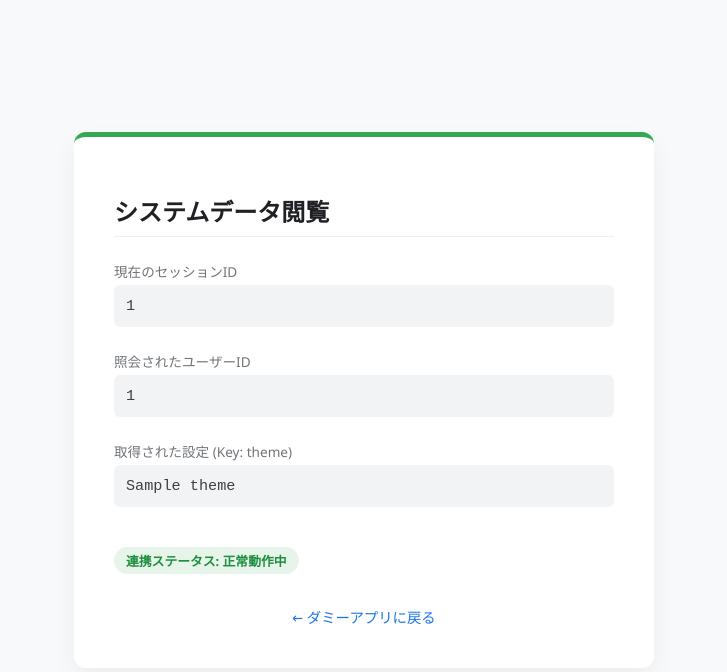
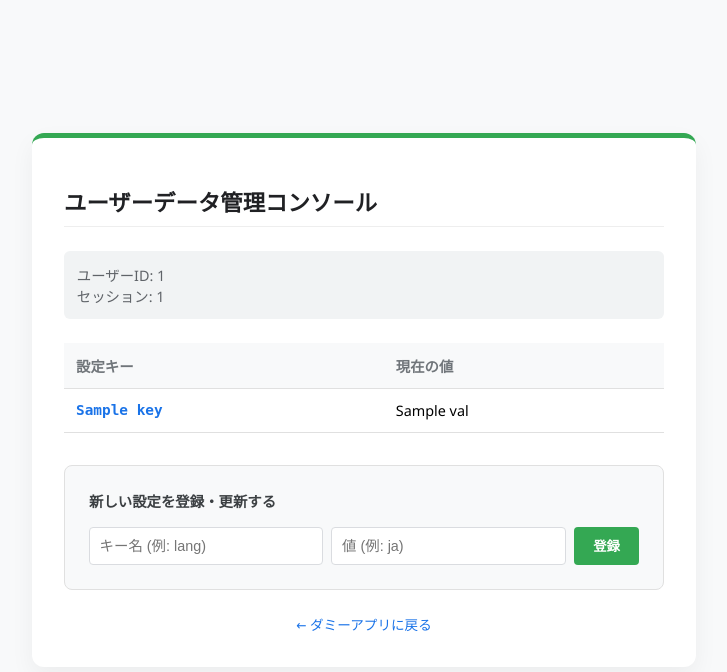
Before and after one commit to Masafuro/MoDT, a Flask app: template viewer-unit/templates/index.html in a window 1280 px wide. Shown: the top 672 px of the page, without its empty margins (276-1003 px from the left). Run offline with Flask 3, Linux system fonts and the light colour scheme; the template is opened without the code that fills it: most values are stand-ins (such as "Sample title", 1, 10 or a date in 2020).

Commit message:
add viewer-unit

```diff
--- a/viewer-unit/main.py
+++ b/viewer-unit/main.py
@@ -1,12 +1,11 @@
 import time
 import os
-from flask import Flask, request, jsonify, render_template
+from flask import Flask, request, jsonify, render_template, redirect
 import modt
 
 app = Flask(__name__)
 
 # リクエストごとの状態を保持する一時的なバッファ
-# キーはsession_id、値は取得した情報を格納する辞書
 request_context = {}
 
 def on_message(client, userdata, msg):
@@ -15,7 +14,7 @@ def on_message(client, userdata, msg):
     if error:
         return
 
-    # セッション照会の結果（identify-unitからの返答）
+    # 1. セッション照会の結果（identify-unitからの返答）
     if msg.topic == modt.TOPIC_SESSION_INFO:
         sid = payload.get("session_id")
         if sid in request_context:
@@ -23,73 +22,96 @@ def on_message(client, userdata, msg):
             request_context[sid]["auth_status"] = payload.get("status")
             modt.logger.info(f"Identify response received: {sid} -> {payload.get('user_id')}")
 
-    # データ取得の結果（db-unitからの返答）
-    elif msg.topic == modt.TOPIC_STATE_VAL:
+    # 2. 全データ取得の結果（db-unitからの返答）
+    # modt.py で新設した TOPIC_STATE_ALL_VAL を使用します
+    elif msg.topic == modt.TOPIC_STATE_ALL_VAL:
         uid = payload.get("user_id")
-        # 該当するuser_idを持つリクエストコンテキストを探す
+        # 該当するuser_idを持つ全てのリクエストコンテキストにデータを流し込む
         for sid, ctx in request_context.items():
             if ctx.get("user_id") == uid:
-                ctx["db_data"] = payload.get("value")
+                ctx["all_data"] = payload.get("data", {})
                 ctx["completed"] = True
-                modt.logger.info(f"Data value received for user: {uid}")
+                modt.logger.info(f"All data received for user: {uid} ({len(ctx['all_data'])} keys)")
 
 # MQTTクライアントのセットアップ
 client = modt.get_mqtt_client(client_id="viewer-unit-service")
 client.on_message = on_message
 modt.connect_broker(client)
-client.subscribe([(modt.TOPIC_SESSION_INFO, 0), (modt.TOPIC_STATE_VAL, 0)])
+
+# 新設された全件取得用トピックを購読リストに追加
+client.subscribe([
+    (modt.TOPIC_SESSION_INFO, 0),
+    (modt.TOPIC_STATE_ALL_VAL, 0)
+])
 
 @app.route('/view-data', methods=['GET'])
 def view_data():
-    """セッションIDを元にユーザーデータを取得して表示するエンドポイント"""
+    """セッションIDを元にユーザーの全データを取得してテーブル表示する"""
     session_id = request.args.get('session_id')
     if not session_id:
         return jsonify({"error": "session_id is required"}), 400
 
-    # このリクエストの状態を初期化
     request_context[session_id] = {
         "user_id": None,
         "auth_status": "pending",
-        "db_data": None,
+        "all_data": {},
         "completed": False,
-        "query_sent": False  # 重複送信を防ぐためのフラグ
+        "query_sent": False
     }
 
-    # 手順1: セッションIDを投げてユーザーIDを問い合わせる
+    # 手順1: 身元照会
     client.publish(modt.TOPIC_SESSION_QUERY, modt.create_session_query_payload(session_id))
 
-    # 手順2: 内部通信の完了を待機（最大5秒）
     timeout = 5.0
     start_time = time.time()
 
     while time.time() - start_time < timeout:
         ctx = request_context[session_id]
 
-        # ユーザーIDが判明し、まだデータベースに問い合わせていない場合
+        # 手順2: ユーザーID判明後、全データを一括リクエスト
         if ctx["user_id"] and ctx["auth_status"] == "valid" and not ctx["query_sent"]:
-            # 手順3: 判明したユーザーIDを使ってデータを要求
-            client.publish(modt.TOPIC_STATE_GET, modt.create_state_get_payload(ctx["user_id"], "theme"))
+            # modt.py の新設関数を利用
+            client.publish(modt.TOPIC_STATE_ALL_GET, modt.create_state_all_get_payload(ctx["user_id"]))
             ctx["query_sent"] = True
-            modt.logger.info(f"State GET published for user: {ctx['user_id']}")
+            modt.logger.info(f"State ALL_GET published for user: {ctx['user_id']}")
 
-        # 全てのデータが揃った場合、テンプレートをレンダリングして返す
+        # 手順3: データの受信完了を確認してレンダリング
         if ctx["completed"]:
             html_content = render_template(
                 "index.html",
                 session_id=session_id,
                 user_id=ctx["user_id"],
-                theme=ctx["db_data"]
+                states=ctx["all_data"] # 辞書形式でテンプレートに渡す
             )
             del request_context[session_id]
             return html_content
 
         time.sleep(0.1)
 
-    # タイムアウトまたは認証失敗
     if session_id in request_context:
         del request_context[session_id]
     return "Unauthorized or data fetch timeout", 403
 
+@app.route('/update-data', methods=['POST'])
+def update_data():
+    """任意のキーと値を登録・更新するエンドポイント"""
+    session_id = request.form.get('session_id')
+    user_id = request.form.get('user_id')
+    new_key = request.form.get('new_key')   # キー名をフォームから取得
+    new_value = request.form.get('new_value') # 値をフォームから取得
+
+    if not all([session_id, user_id, new_key, new_value]):
+        return "必須パラメータが不足しています", 400
+
+    # 任意のキー名で保存リクエストをパブリッシュ
+    payload = modt.create_state_set_payload(user_id, new_key, new_value)
+    client.publish(modt.TOPIC_STATE_SET, payload)
+
+    modt.logger.info(f"Update request sent for {user_id}: {new_key} -> {new_value}")
+
+    # 非同期処理の完了を待ってリダイレクト
+    time.sleep(0.5)
+    return redirect(f"/view-data?session_id={session_id}")
+
 if __name__ == '__main__':
-    # 内部ポート5000でWebサーバーを起動
     app.run(host='0.0.0.0', port=5000)
--- a/viewer-unit/templates/index.html
+++ b/viewer-unit/templates/index.html
@@ -3,48 +3,74 @@
 <head>
     <meta charset="UTF-8">
     <meta name="viewport" content="width=device-width, initial-scale=1.0">
-    <title>MoDT Data Viewer</title>
+    <title>MoDT Data Manager</title>
     <style>
         body { font-family: 'Segoe UI', Tahoma, Geneva, Verdana, sans-serif; display: flex; justify-content: center; align-items: center; min-height: 100vh; margin: 0; background-color: #f8f9fa; }
-        .viewer-card { background: white; padding: 2.5rem; border-radius: 12px; box-shadow: 0 10px 25px rgba(0,0,0,0.05); max-width: 500px; width: 90%; border-top: 5px solid #34a853; }
-        h1 { color: #202124; font-size: 1.5rem; margin-bottom: 1.5rem; border-bottom: 1px solid #eee; padding-bottom: 0.5rem; }
-        .data-section { margin-bottom: 1.5rem; text-align: left; }
-        .label { font-size: 0.85rem; color: #70757a; margin-bottom: 0.25rem; display: block; }
-        .value { font-family: 'Courier New', Courier, monospace; background: #f1f3f4; padding: 0.75rem; border-radius: 6px; color: #3c4043; word-break: break-all; display: block; font-size: 0.95rem; }
-        .status-badge { display: inline-block; padding: 0.25rem 0.75rem; border-radius: 20px; font-size: 0.8rem; font-weight: bold; margin-top: 1rem; }
-        .status-valid { background-color: #e6f4ea; color: #1e8e3e; }
-        .no-data { color: #d93025; font-style: italic; }
-        .back-link { display: inline-block; margin-top: 2rem; color: #1a73e8; text-decoration: none; font-size: 0.9rem; }
-        .back-link:hover { text-decoration: underline; }
+        .viewer-card { background: white; padding: 2rem; border-radius: 12px; box-shadow: 0 10px 25px rgba(0,0,0,0.05); max-width: 600px; width: 95%; border-top: 5px solid #34a853; }
+        h1 { color: #202124; font-size: 1.4rem; margin-bottom: 1.5rem; border-bottom: 1px solid #eee; padding-bottom: 0.5rem; }
+        .info-box { background: #f1f3f4; padding: 0.8rem; border-radius: 6px; margin-bottom: 1.5rem; font-size: 0.9rem; color: #5f6368; }
+
+        /* テーブルのスタイル */
+        table { width: 100%; border-collapse: collapse; margin-bottom: 2rem; }
+        th, td { text-align: left; padding: 0.75rem; border-bottom: 1px solid #e0e0e0; font-size: 0.9rem; }
+        th { background-color: #f8f9fa; color: #70757a; font-weight: 600; }
+        .key-cell { font-family: monospace; color: #1a73e8; font-weight: bold; }
+        .no-data { text-align: center; color: #dadce0; padding: 2rem; }
+
+        /* フォームのスタイル */
+        .edit-form { background: #f8f9fa; padding: 1.5rem; border-radius: 8px; border: 1px solid #e0e0e0; }
+        .form-title { font-size: 0.9rem; font-weight: bold; margin-bottom: 1rem; color: #3c4043; display: block; }
+        .input-group { display: flex; gap: 0.5rem; flex-wrap: wrap; }
+        .input-field { flex: 1; min-width: 120px; padding: 0.6rem; border: 1px solid #dadce0; border-radius: 4px; font-size: 0.9rem; }
+        .save-btn { background-color: #34a853; color: white; border: none; padding: 0.6rem 1.2rem; border-radius: 4px; cursor: pointer; font-weight: bold; }
+        .save-btn:hover { background-color: #2d9249; }
+
+        .back-link { display: inline-block; margin-top: 1.5rem; color: #1a73e8; text-decoration: none; font-size: 0.85rem; }
     </style>
 </head>
 <body>
     <div class="viewer-card">
-        <h1>システムデータ閲覧</h1>
+        <h1>ユーザーデータ管理コンソール</h1>
 
-        <div class="data-section">
-            <span class="label">現在のセッションID</span>
-            <span class="value">{{ session_id }}</span>
+        <div class="info-box">
+            ユーザーID: {{ user_id }}<br>
+            セッション: {{ session_id }}
         </div>
 
-        <div class="data-section">
-            <span class="label">照会されたユーザーID</span>
-            <span class="value">{{ user_id }}</span>
-        </div>
+        <table>
+            <thead>
+                <tr>
+                    <th>設定キー</th>
+                    <th>現在の値</th>
+                </tr>
+            </thead>
+            <tbody>
+                {% if states and states.items() %}
+                    {% for key, val in states.items() %}
+                    <tr>
+                        <td class="key-cell">{{ key }}</td>
+                        <td>{{ val }}</td>
+                    </tr>
+                    {% endfor %}
+                {% else %}
+                    <tr>
+                        <td colspan="2" class="no-data">登録されているデータはありません</td>
+                    </tr>
+                {% endif %}
+            </tbody>
+        </table>
 
-        <div class="data-section">
-            <span class="label">取得された設定 (Key: theme)</span>
-            <span class="value">
-                {% if theme %}
-                    {{ theme }}
-                {% else %}
-                    <span class="no-data">未設定 (db-unitにデータがありません)</span>
-                {% endif %}
-            </span>
-        </div>
-
-        <div class="status-badge status-valid">
-            連携ステータス: 正常動作中
+        <div class="edit-form">
+            <span class="form-title">新しい設定を登録・更新する</span>
+            <form action="/update-data" method="POST">
+                <input type="hidden" name="session_id" value="{{ session_id }}">
+                <input type="hidden" name="user_id" value="{{ user_id }}">
+                <div class="input-group">
+                    <input type="text" name="new_key" placeholder="キー名 (例: lang)" class="input-field" required>
+                    <input type="text" name="new_value" placeholder="値 (例: ja)" class="input-field" required>
+                    <button type="submit" class="save-btn">登録</button>
+                </div>
+            </form>
         </div>
 
         <div style="text-align: center;">
```
Also changed, not shown: common/modt.py (+23 -55 lines), db-unit/main.py (+26 -16 lines).
